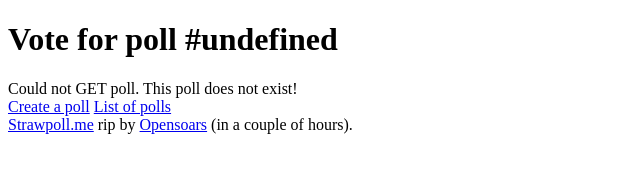
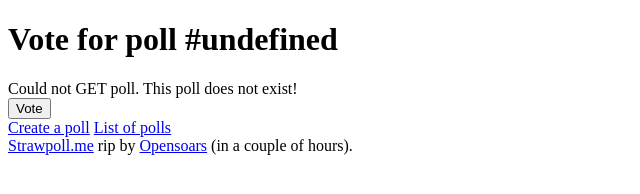
Before and after one commit to opensoars/poll, a website: page public/poll/index.html in a window 1280 px wide. Shown: the whole page, without its empty margins (0-640 px from the left). Drawn offline with Linux system fonts and the light colour scheme; no server answers.

Commit message:
Poll section fix

```diff
--- a/public/poll/index.html
+++ b/public/poll/index.html
@@ -13,6 +13,10 @@
 
 
   <section id='main'>
+
+    <section id='pollData'></section>
+
+    <button id='voteBtn'>Vote</button>
 
 
   </section>
--- a/public/poll/js/poll.js
+++ b/public/poll/js/poll.js
@@ -1,5 +1,5 @@
 var hTitle = document.getElementById('hTitle'),
-    main = document.getElementById('main');
+    pollData = document.getElementById('pollData');
 
 
 var ID = window.location.search.split('=')[1],
@@ -11,7 +11,7 @@ document.title += ' #' + ID;
 hTitle.innerHTML += ' #' + ID;
 
 function writePoll(poll){
-  main.innerHTML +="<h3>" + poll.title + "</h3>"
+  pollData.innerHTML +="<h3>" + poll.title + "</h3>"
     + "<p>" + new Date(poll.createdAt) + "</p>"
     + "<ol>"
     + function (){
@@ -37,13 +37,13 @@ function getPoll(){
   var req = new XMLHttpRequest();
 
   req.onabort = function (){
-    main.innerHTML = FAIL_TEXT;
+    pollData.innerHTML = FAIL_TEXT;
   };
 
   req.onreadystatechange = function (){
     if(this.readyState === 4){
       if(this.status === 200) writePoll(JSON.parse(this.response));
-      else main.innerHTML = FAIL_TEXT;
+      else pollData.innerHTML = FAIL_TEXT;
     }
 
   };
```
